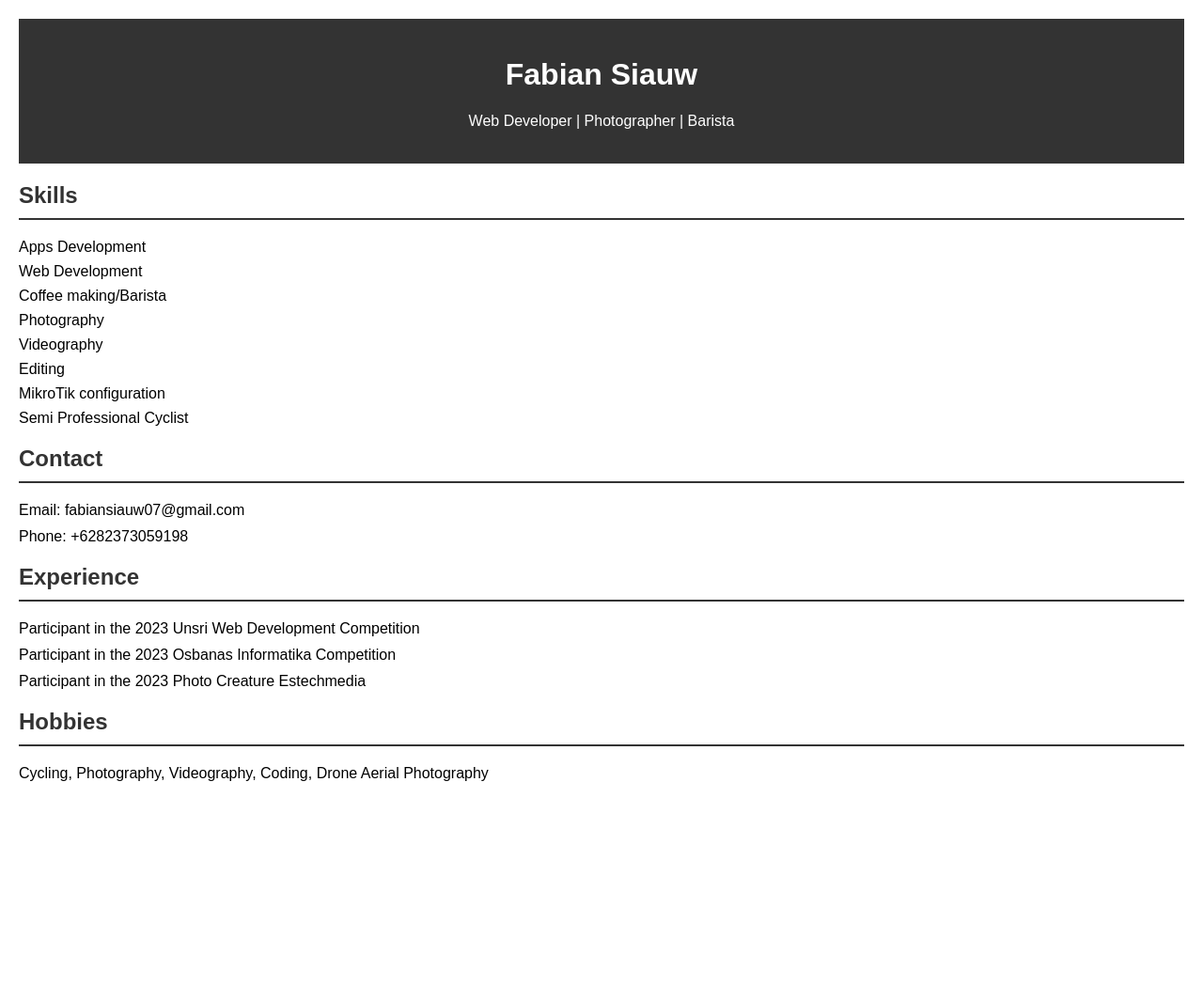
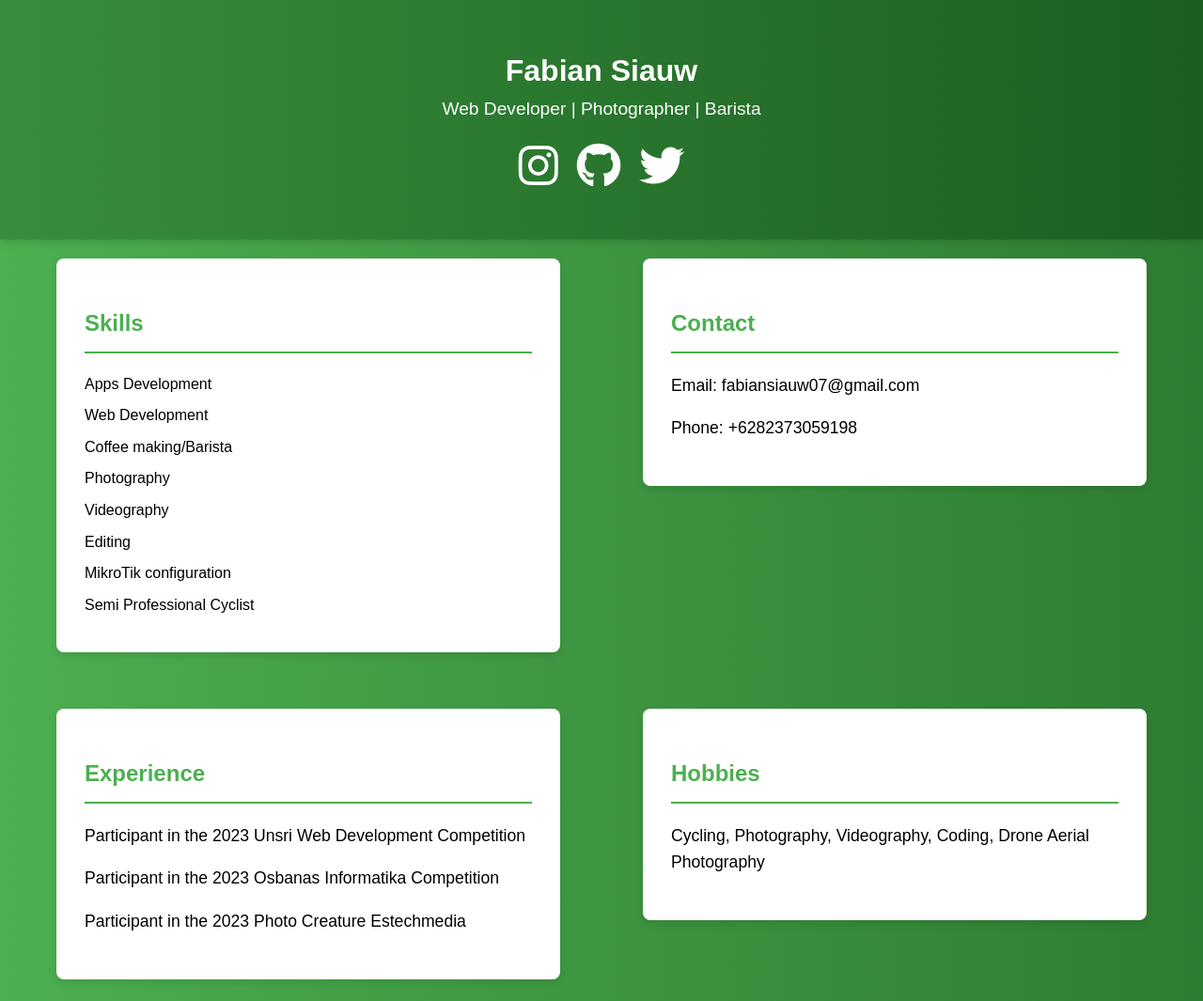
Before and after one commit to fabian6262/cv, a plain HTML site: page index.html in a window 1280 px wide. Shown: the top 1065 px of the page at 94% size. Before the commit the page ends 852 px from the top, so only its background shows below. Drawn offline with Linux system fonts and the light colour scheme.

Commit message:
Add files via upload

```diff
--- a/index.html
+++ b/index.html
@@ -3,26 +3,61 @@
 <head>
     <meta charset="UTF-8">
     <meta name="viewport" content="width=device-width, initial-scale=1.0">
+    <script src="https://kit.fontawesome.com/ac8b73b4cf.js" crossorigin="anonymous"></script>
     <title>Fabian Siauw - CV</title>
     <style>
         body {
             font-family: 'Arial', sans-serif;
-            margin: 20px;
+            margin: 0;
+            padding: 0;
+            box-sizing: border-box;
+            background: linear-gradient(to right, #4CAF50, #2E7D32);
+            color: #ffffff;
+            line-height: 1.6;
         }
 
         header {
             text-align: center;
-            padding: 20px;
-            background-color: #333;
+            padding: 50px 0;
+            background: linear-gradient(to right, #388E3C, #1B5E20);
             color: white;
+            box-shadow: 0 4px 8px rgba(0, 0, 0, 0.1);
+        }
+
+        h1, p1 {
+            margin: 0;
+        }
+
+        h1 {
+            font-size: 2em;
+        }
+
+        p1 {
+            font-size: 1.2em;
+        }
+
+        h2, h3 {
+            color: #4CAF50;
+            margin-bottom: 10px;
+        }
+
+        p {
+            font-size: 1.1em;
+            margin-top: 5px;
+            color: black;
         }
 
         section {
-            margin-bottom: 20px;
+            padding: 30px;
+            background: white;
+            border-radius: 8px;
+            box-shadow: 0 4px 8px rgba(0, 0, 0, 0.1);
+            margin: 20px;
+            transition: transform 0.3s ease-in-out;
         }
 
-        h2, h3 {
-            color: #333;
+        section:hover {
+            transform: scale(1.02);
         }
 
         ul {
@@ -33,20 +68,54 @@
 
         li {
             margin-bottom: 8px;
+            color: black;
         }
 
         section h2 {
-            border-bottom: 2px solid #333;
+            border-bottom: 2px solid #4CAF50;
             padding-bottom: 10px;
             margin-bottom: 20px;
         }
 
-        section p {
-            margin: 10px 0;
+        .container {
+            display: flex;
+            flex-wrap: wrap;
+            justify-content: space-between;
+            max-width: 1200px;
+            margin: 0 auto;
         }
 
-        h1{
-            color: white;
+        .column {
+            flex: 0 0 48%;
+            margin-bottom: 20px;
+        }
+
+        @media (max-width: 768px) {
+            .column {
+                flex: 0 0 100%;
+            }
+        }
+
+        .social-icons {
+            margin-top: 20px;
+            display: flex;
+            justify-content: center;
+        }
+
+        .social-icons a {
+            margin: 0 10px;
+            color: #ffffff;
+            text-decoration: none;
+            font-size: 1.5em;
+            transition: transform 0.3s ease-in-out;
+        }
+
+        .social-icons a:hover {
+            transform: scale(1.2);
+        }
+
+        .social-icons i {
+            font-size: 2em;
         }
     </style>
 </head>
@@ -54,9 +123,18 @@
 
 <header>
     <h1>Fabian Siauw</h1>
-    <p>Web Developer | Photographer | Barista</p>
+    <p1>Web Developer | Photographer | Barista</p1>
+
+    <div class="social-icons">
+        <a href="https://www.instagram.com/fabian_siauw?igsh=OGQ5ZDc2ODk2ZA==" target="_blank"><i class="fa-brands fa-instagram"></i></i></a>
+        <a href="https://github.com/fabian6262" target="_blank"><i class="fab fa-github"></i></a>
+        <a href="#" target="_blank"><i class="fab fa-twitter"></i></a>
+    </div>
 </header>
 
+<div class="container">
+
+    <div class="column">
         <section>
             <h2>Skills</h2>
             <ul>
@@ -70,24 +148,33 @@
                 <li>Semi Professional Cyclist</li>
             </ul>
         </section>
+    </div>
 
+    <div class="column">
         <section>
             <h2>Contact</h2>
             <p>Email: fabiansiauw07@gmail.com</p>
             <p>Phone: +6282373059198</p>
         </section>
+    </div>
 
+    <div class="column">
         <section>
             <h2>Experience</h2>
             <p>Participant in the 2023 Unsri Web Development Competition</p>
             <p>Participant in the 2023 Osbanas Informatika Competition</p>
             <p>Participant in the 2023 Photo Creature Estechmedia</p>
         </section>
+    </div>
 
+    <div class="column">
         <section>
             <h2>Hobbies</h2>
             <p>Cycling, Photography, Videography, Coding, Drone Aerial Photography</p>
         </section>
+    </div>
+
+</div>
 
 </body>
 </html>
```
Lines whose indentation alone changed are shown as unchanged.
